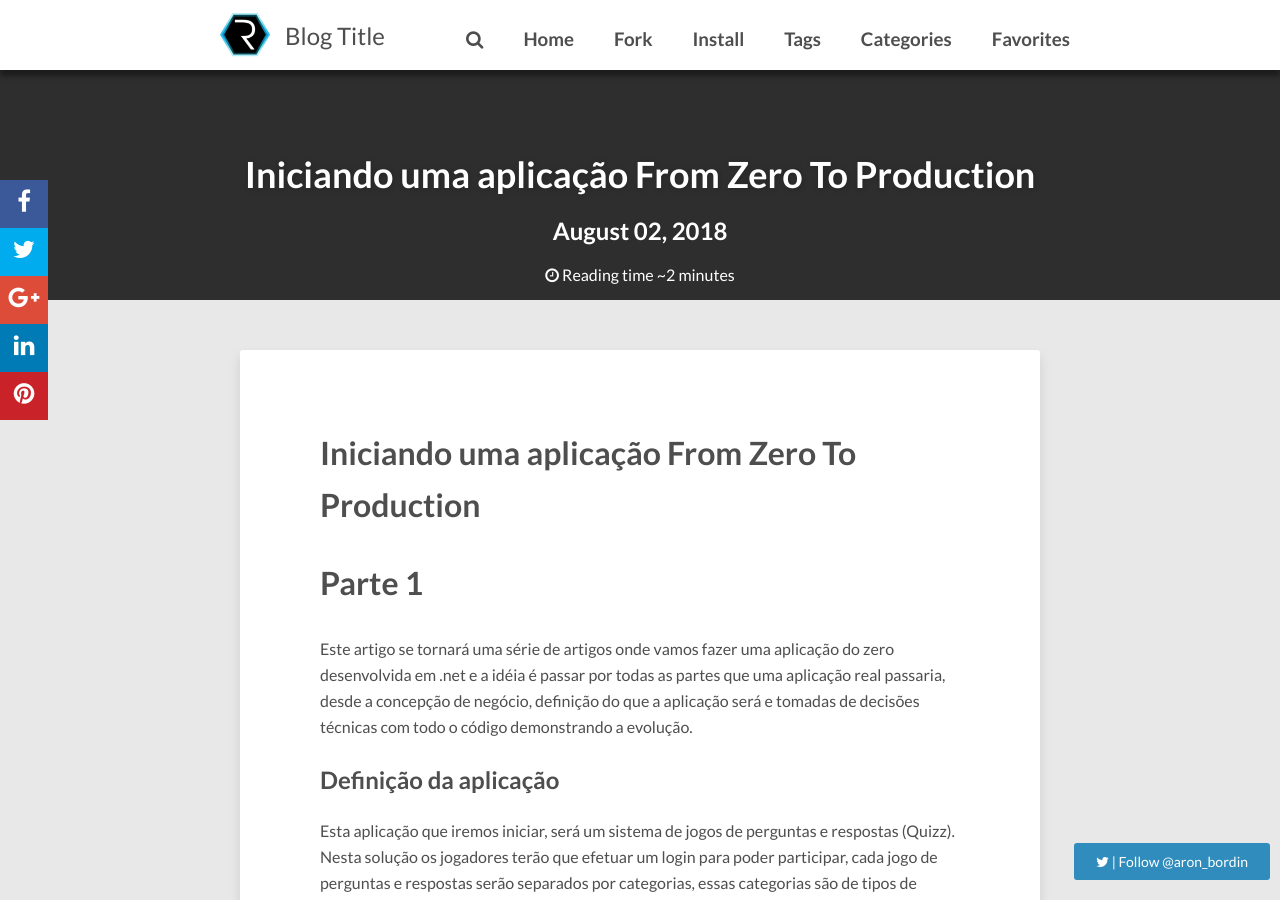
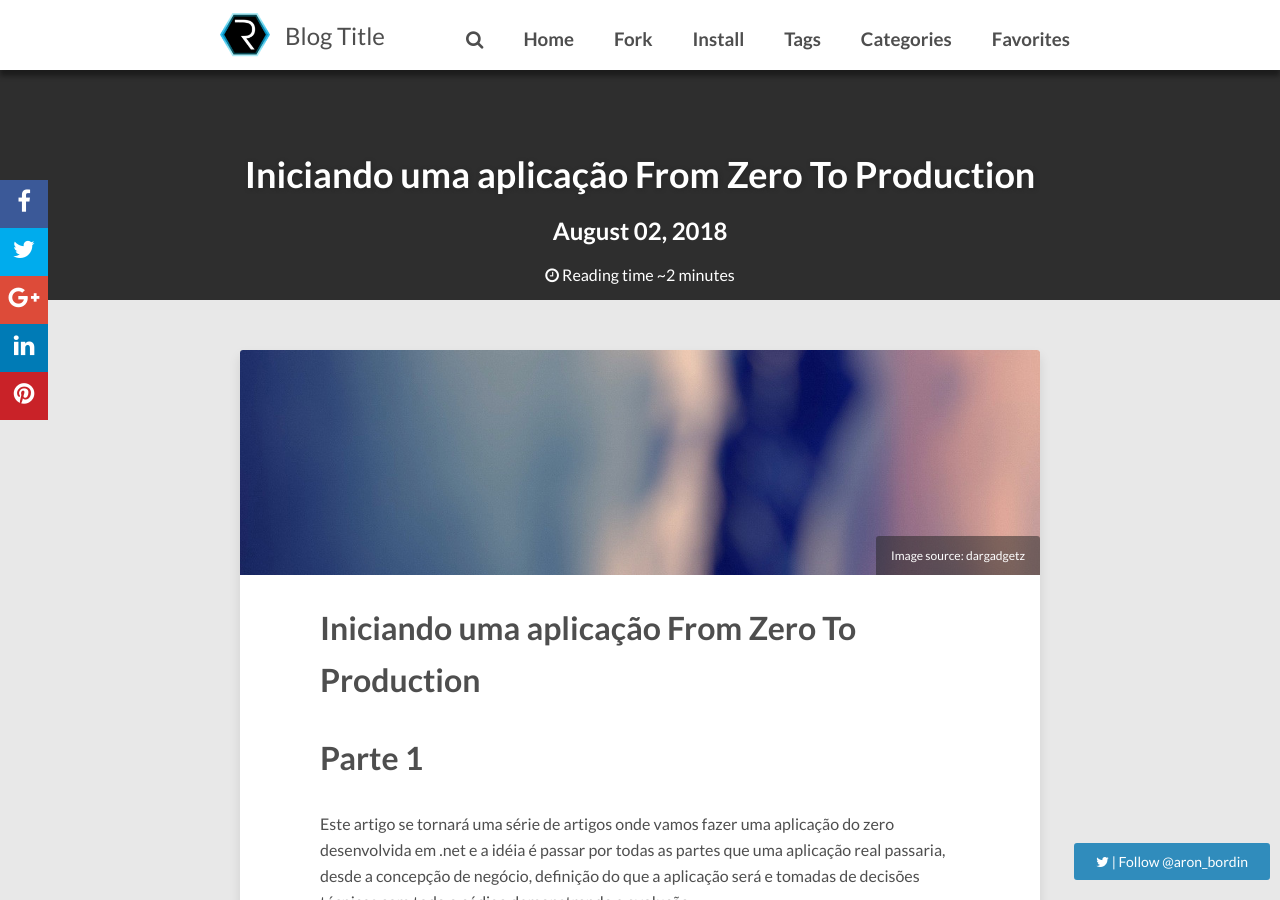
Before and after one commit to robsonalves/robsonalves.github-io, a Jekyll site: the page built from _posts/2018-8-3-Iniciando-aplicação-do-zero-#parte1.markdown, in a window 1280 px wide and 900 px high. Built offline with Jekyll 4.4.1, drawn with Linux system fonts in a browser that asks for light colours; nearby versions of some CDN libraries; comment, search, counter and statistics services are not loaded.

Commit message:
new image

```diff
--- a/_posts/2018-8-3-Iniciando-aplicação-do-zero-#parte1.markdown
+++ b/_posts/2018-8-3-Iniciando-aplicação-do-zero-#parte1.markdown
@@ -4,6 +4,10 @@ title: Iniciando uma aplicação From Zero To Production
 img: wooden_house.jpg
 date: 2018-08-03 00:00:00 +0200
 description: Este artigo se tornará uma série de artigos onde vamos fazer uma aplicação do zero desenvolvida em .net e a idéia é passar por todas as partes que uma aplicação real passaria, desde a concepção de negócio, definição do que a aplicação será e tomadas de decisões técnicas com todo o código demonstrando a evolução.
+image:
+    feature: feature.jpg
+    credit: dargadgetz
+    creditlink: http://www.dargadgetz.com/ios-8-abstract-wallpaper-pack-for-iphone-5s-5c-and-ipod-touch-retina/
 ---
 
 # Parte 1
```
